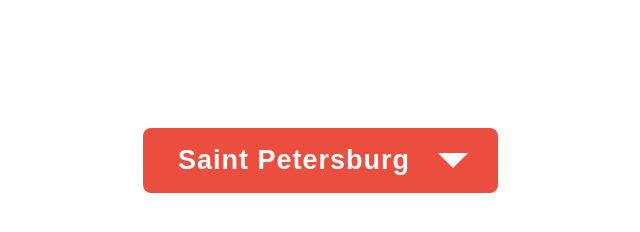
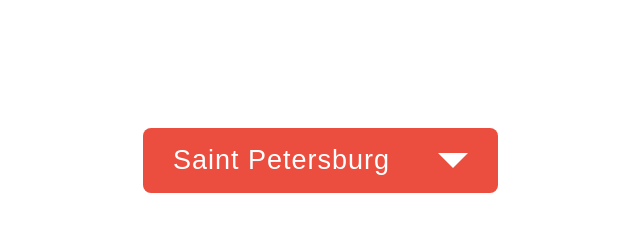
Before and after one commit to GraceeFlower/select-list, a plain HTML site: page index.html in a window 1280 px wide. Shown: the whole page, without its empty margins (113-753 px from the left). Drawn offline with Linux system fonts and the light colour scheme; a web font is replaced by a local one.

Commit message:
[WangMin] fix-2: change the title into a div

```diff
--- a/index.css
+++ b/index.css
@@ -27,9 +27,7 @@ ul, li {
 }
 
 .select-title {
-  font-size: 27px;
-  display: inline-block;
-  margin: 0 35px;
+  padding-left: 30px;
 }
 
 .select-btn {
--- a/index.html
+++ b/index.html
@@ -10,7 +10,7 @@
 <body>
   <div class="action-list">
     <div class="main-selection">
-      <h1 class="select-title">Saint Petersburg</h1>
+      <div class="select-title">Saint Petersburg</div>
       <span class="select-btn"></span>
       <div class="select-list">
         <ul>
```
